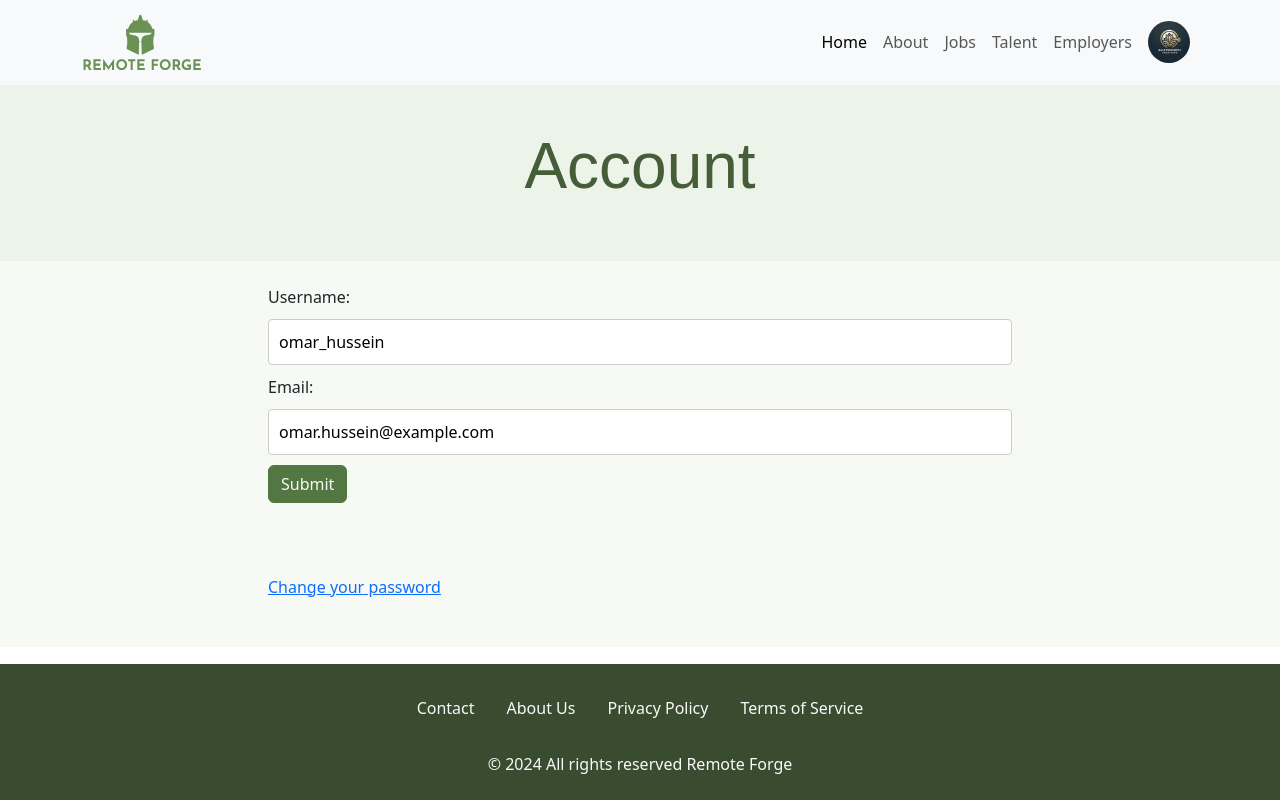
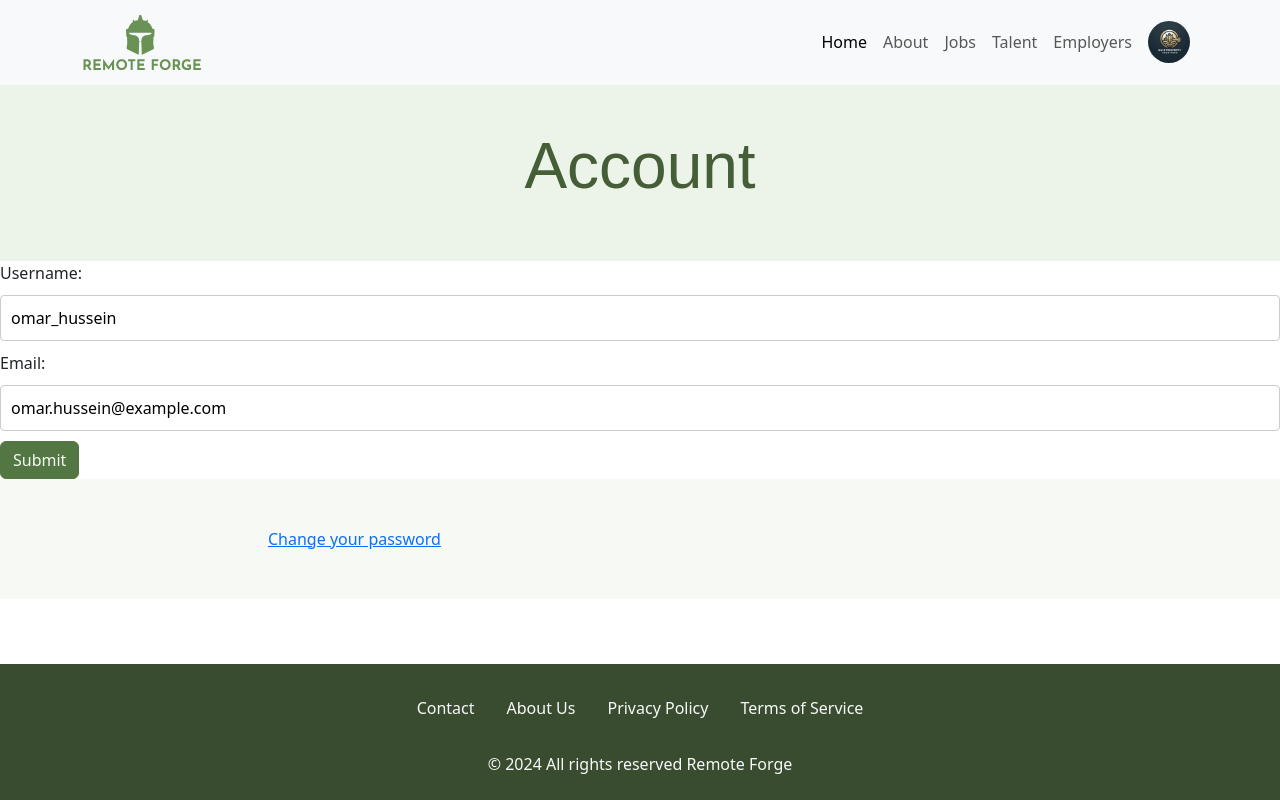
Before and after one commit to patrickhladun/remote-forge, a Django app: page /account/ in a window 1280 px wide. Run offline with Django 5.2, Linux system fonts and the light colour scheme; a user stored in the database is signed in; data comes from the database, SQL or seed files in the repository; some libraries are stand-ins or nearby versions.

Commit message:
refactor: remove section wrapper from the form

```diff
--- a/templates/partials/forms/form.html
+++ b/templates/partials/forms/form.html
@@ -1,7 +1,5 @@
 {% load widget_tweaks %}
 
-<section class="bg-brand-50">
-  <div class="container-sm py-4">
 {% if success %}
   <div>
     <p class="alert alert-success">{{ success }}</p>
@@ -29,5 +27,3 @@
   {% endfor %}
   <button type="submit" class="btn btn-primary">Submit</button>
 </form>
-  </div>
-</section>
```
Lines whose indentation alone changed are shown as unchanged.
